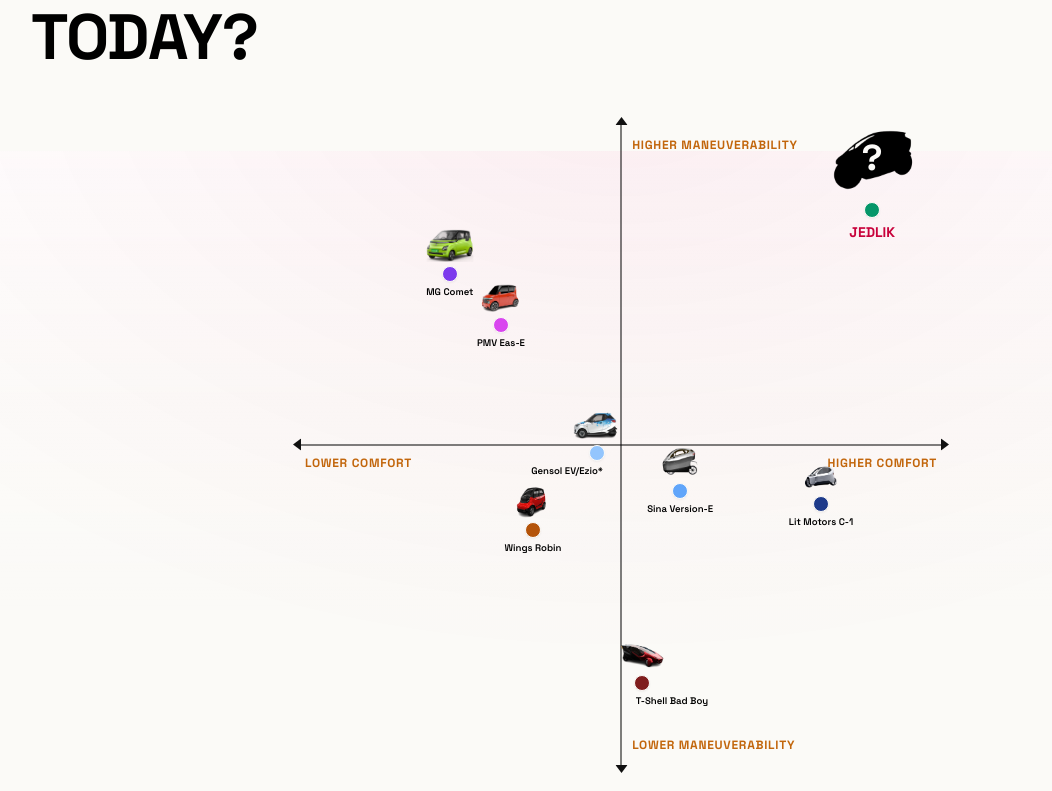
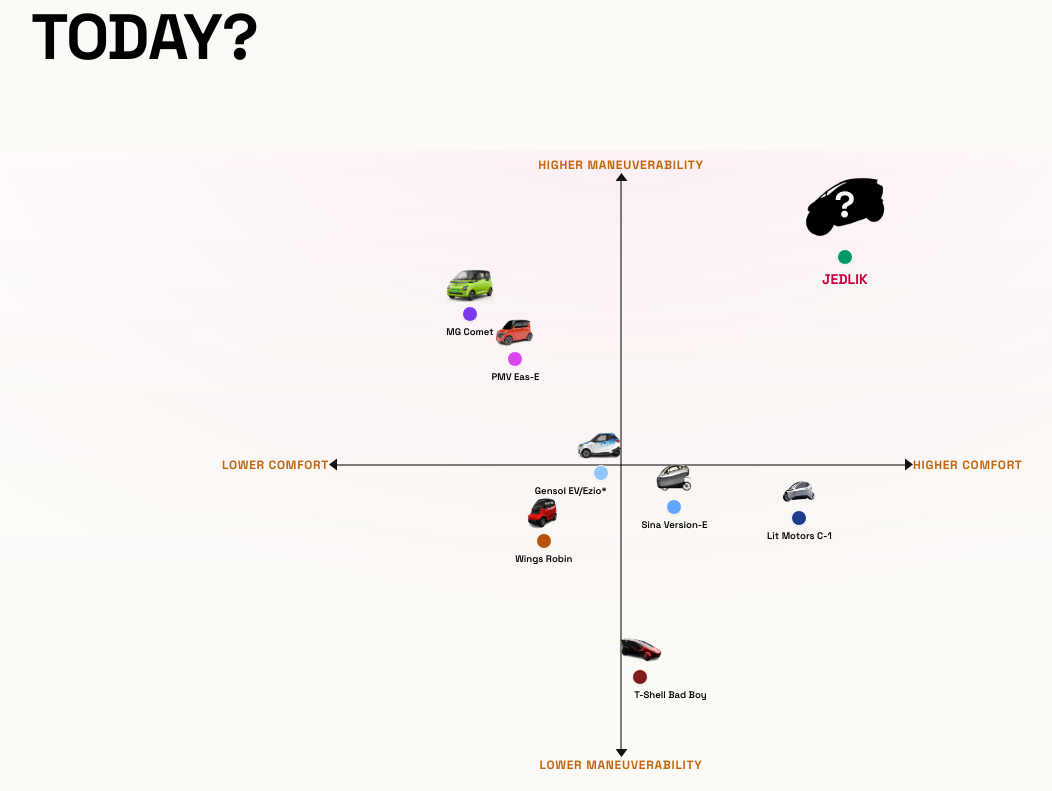
Before and after one commit to raguram-jedlik/pitchdeck, a Next.js app: page / in a window 1280 px wide. Shown: the part 1449-2240 px from the top of the page, without its empty margins (19-1071 px from the left). Built offline with nearby package versions, Linux system fonts and the light colour scheme.

Commit message:
Place quadrant axis labels beyond the arrowheads

```diff
--- a/src/components/QuadrantChart.tsx
+++ b/src/components/QuadrantChart.tsx
@@ -35,10 +35,16 @@
 
         {/* Chart container — square aspect keeps the scatter readable on mobile.
             Percent-based left/top on plotted points below are relative to
-            this box's own edges, so it stays padding-free; label breathing
-            room comes from the outer wrapper's margin instead. */}
-        <div className="relative mx-auto mt-14 mb-10 aspect-square w-full max-w-[640px] sm:mt-14 sm:mb-12">
-          {/* axes — double-headed arrows, black */}
+            the inner square's own edges, so it stays padding-free.
+
+            The four axis labels live OUTSIDE that square, in the wrapper
+            below, so they sit clear of the arrowheads: the comfort labels
+            run off past the left/right arrow tips, and the maneuverability
+            labels sit above the top tip / below the bottom tip. The square
+            is inset by the px-* padding so the labels have room to sit in. */}
+        <div className="relative mx-auto mt-16 mb-16 w-full max-w-[640px] px-7 py-7 sm:mt-20 sm:mb-20 sm:px-9 sm:py-8">
+          <div className="relative aspect-square w-full">
+            {/* axes — double-headed arrows, black */}
           <div className="absolute left-1/2 top-0 h-full w-px -translate-x-1/2">
             <svg className="absolute -top-2 left-1/2 -translate-x-1/2" width="12" height="8" viewBox="0 0 12 8">
               <path d="M6 0 L12 8 H0 Z" fill="#111111" />
@@ -58,33 +64,8 @@
             </svg>
           </div>
 
-          {/* Axis-end labels. This is a cross of two axes, not four
-              quadrants, so each label sits at the END of the axis it names
-              (left/right ends of the horizontal x axis = comfort,
-              top/bottom ends of the vertical y axis = maneuverability).
-              +x (right) = higher comfort, -x (left) = lower comfort,
-              +y (top) = higher maneuverability, -y (bottom) = lower
-              maneuverability. */}
-          {/* -x : lower comfort (left end of the horizontal axis).
-              Pushed BELOW the horizontal rule so the axis line does not
-              strike through the text. */}
-          <span className="absolute left-1 top-[calc(50%+0.6rem)] whitespace-nowrap font-display text-[0.55rem] font-bold uppercase tracking-[0.06em] text-[#C2660C] md:text-xs">
-            Lower Comfort
-          </span>
-          {/* +x : higher comfort (right end of the horizontal axis) */}
-          <span className="absolute right-1 top-[calc(50%+0.6rem)] whitespace-nowrap text-right font-display text-[0.55rem] font-bold uppercase tracking-[0.06em] text-[#C2660C] md:text-xs">
-            Higher Comfort
-          </span>
-          {/* +y : higher maneuverability (top end of the vertical axis).
-              Shifted RIGHT of the vertical rule so the axis line does not
-              strike through the text. */}
-          <span className="absolute left-[calc(50%+0.7rem)] top-3 whitespace-nowrap font-display text-[0.55rem] font-bold uppercase tracking-[0.06em] text-[#C2660C] md:text-xs">
-            Higher Maneuverability
-          </span>
-          {/* -y : lower maneuverability (bottom end of the vertical axis) */}
-          <span className="absolute bottom-3 left-[calc(50%+0.7rem)] whitespace-nowrap font-display text-[0.55rem] font-bold uppercase tracking-[0.06em] text-[#C2660C] md:text-xs">
-            Lower Maneuverability
-          </span>
+          {/* Axis-end labels live in the outer wrapper (see below) so they
+              sit clear of the arrowheads rather than on the axes. */}
 
           {/* rivals — the colored dot is the actual data marker and sits
               exactly on {left, top}; the vehicle image and name are
@@ -165,6 +146,36 @@
               {jedlik.name}
             </span>
           </motion.div>
+
+          {/* Axis-end labels — anchored just OUTSIDE the square's edges so
+              they sit clear of the arrowheads. The comfort labels run off
+              horizontally past the left/right arrow tips; the
+              maneuverability labels sit above the top tip and below the
+              bottom tip.
+              +x (right) = higher comfort, -x (left) = lower comfort,
+              +y (top) = higher maneuverability, -y (bottom) = lower
+              maneuverability. */}
+          {/* -x : lower comfort, out past the LEFT arrow tip.
+              right-full pins the text's right edge to the square's left
+              edge, so the label runs outward to the left. */}
+          <span className="absolute right-full top-1/2 mr-2 -translate-y-1/2 whitespace-nowrap text-right font-display text-[0.55rem] font-bold uppercase tracking-[0.06em] text-[#C2660C] md:text-xs">
+            Lower Comfort
+          </span>
+          {/* +x : higher comfort, out past the RIGHT arrow tip.
+              left-full pins the text's left edge to the square's right
+              edge, so the label runs outward to the right. */}
+          <span className="absolute left-full top-1/2 ml-2 -translate-y-1/2 whitespace-nowrap font-display text-[0.55rem] font-bold uppercase tracking-[0.06em] text-[#C2660C] md:text-xs">
+            Higher Comfort
+          </span>
+          {/* +y : higher maneuverability, above the top arrow tip */}
+          <span className="absolute bottom-full left-1/2 mb-2 -translate-x-1/2 whitespace-nowrap text-center font-display text-[0.55rem] font-bold uppercase tracking-[0.06em] text-[#C2660C] md:text-xs">
+            Higher Maneuverability
+          </span>
+          {/* -y : lower maneuverability, below the bottom arrow tip */}
+          <span className="absolute top-full left-1/2 mt-2 -translate-x-1/2 whitespace-nowrap text-center font-display text-[0.55rem] font-bold uppercase tracking-[0.06em] text-[#C2660C] md:text-xs">
+            Lower Maneuverability
+          </span>
+          </div>
         </div>
 
         <p className="mx-auto mt-8 max-w-xl px-2 text-center text-sm text-muted sm:px-0 md:text-base">
```
